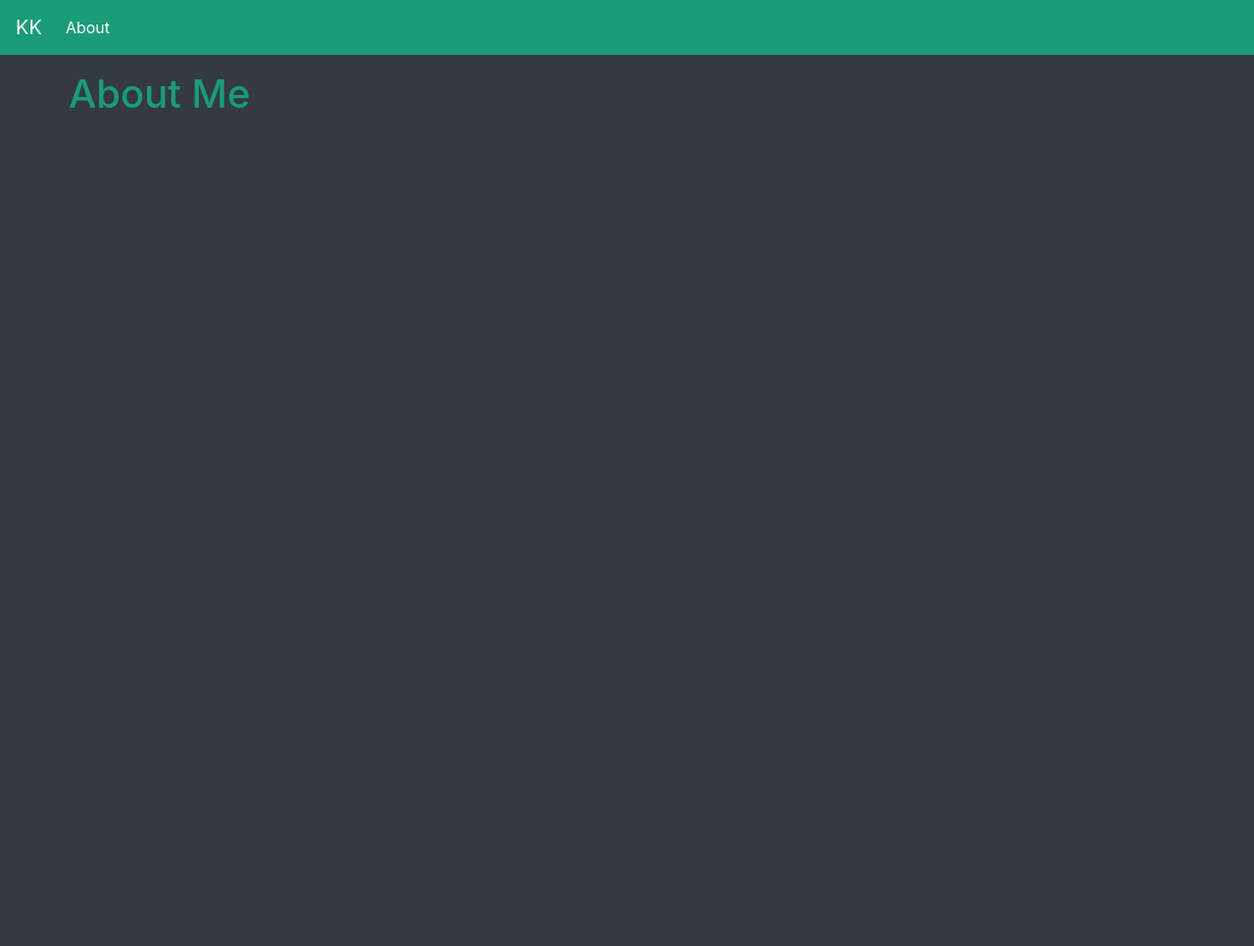
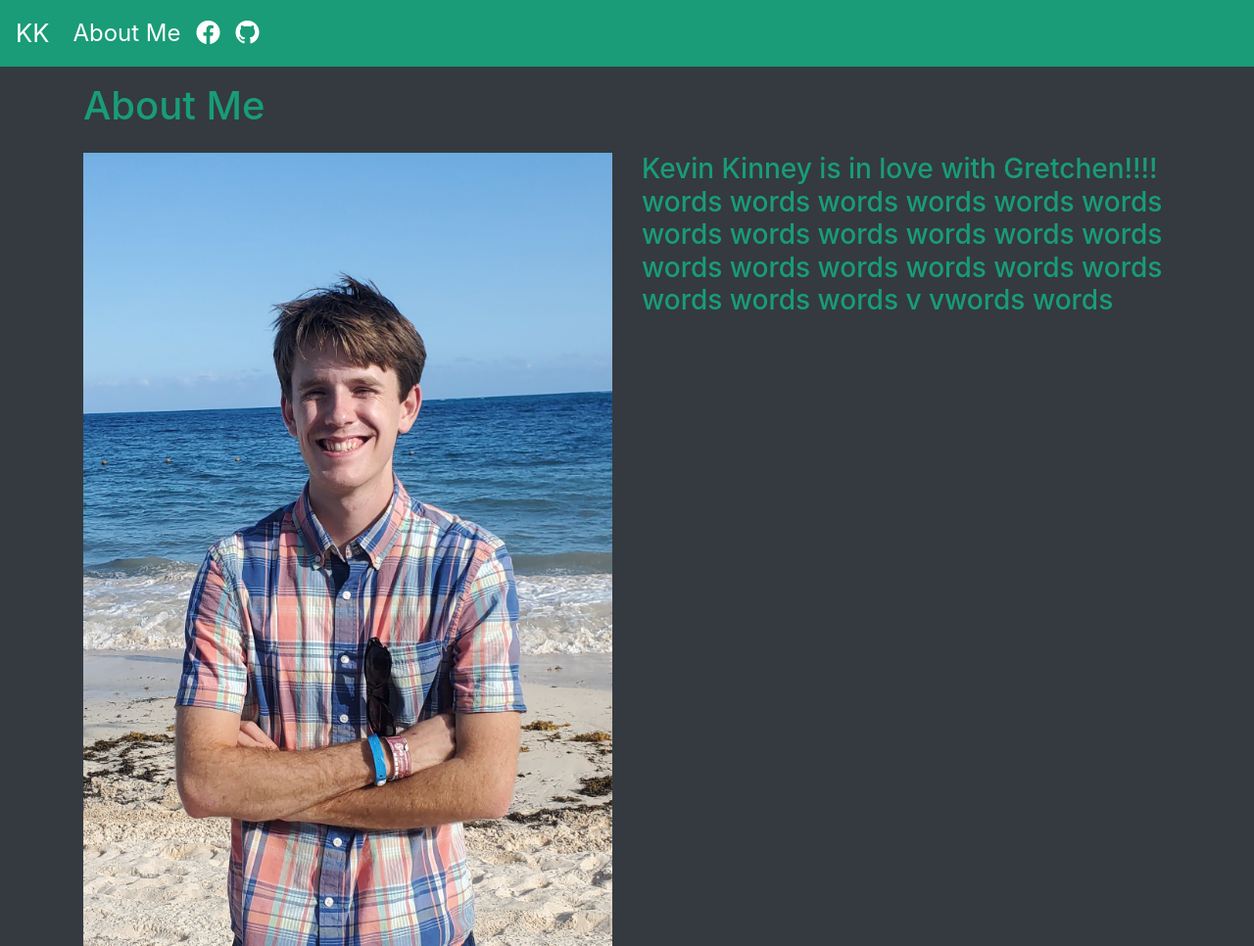
Before and after one commit to kmkinney/kmkinney.github.io, a plain HTML site: page pages/about.html in a window 1280 px wide. Shown: the whole page at 98% size. Before the commit the page ends 800 px from the top, so only its background shows below. Drawn offline with nearby package versions, Linux system fonts and the light colour scheme.

Commit message:
added picture

```diff
--- a/pages/about.html
+++ b/pages/about.html
@@ -11,16 +11,33 @@
 <body class="bg-dark">
 
     <!--navbar-->
-    <nav class="navbar navbar-expand navbar-dark bg-primary">
-        <a class="navbar-brand" href="../index.html">KK</a>
+    <nav class="navbar sticky-top navbar-expand navbar-dark bg-primary">
+        <a class="navbar-brand" style="font-size: 1.6em" href="../index.html">KK</a>
         <div class="navbar-nav">
-            <a class="nav-item nav-link active" href="pages/about.html">About</a>
+            <a class="nav-item nav-link active" style="font-size: 1.5em" href="#">About Me</a>
+            <a class="nav-item nav-link active" style="font-size: 1.5em" href="https://www.facebook.com"><i class="bi bi-facebook text-white"></i></a>
+            <a class="nav-item nav-link active" style="font-size: 1.5em" href="https://www.github.com/kmkinney"><i class="bi bi-github text-white"></i></a>
         </div>
     </nav>
 
     <div class="container">
-        <div class="row mt-3 mb-5">
-            <h1 class="text-primary">About Me</h1>
+        <div class="row mt-3 mb-3">
+            <div class="col">
+                <h1 class="text-primary">About Me</h1>
+            </div>
+        </div>
+        <div class="row">
+            <div class="col-md-6">
+                <img class="img-fluid" src="../assets/img/beach.jpg">
+            </div>
+            <div class="col-md-6">
+                <h3 class="text-primary">
+                    Kevin Kinney is in love with Gretchen!!!!
+                    words words words words words words words
+                    words words words words words words words
+                    words words words words words words words v vwords words
+                </h3>
+            </div>
         </div>
     </div>
 </body>
--- a/scss/main.scss
+++ b/scss/main.scss
@@ -3,3 +3,12 @@ $theme-colors: (
 );
 @import "bootstrap/bootstrap";
 @import url("https://cdn.jsdelivr.net/npm/bootstrap-icons@1.3.0/font/bootstrap-icons.css");
+
+//CUSTOM CSS
+.card-hover:hover{
+    opacity: 0.8;
+}
+
+.nav-item:hover{
+    opacity: 0.8;
+}
```
Also changed, not shown: index.html (+1 -1 lines), assets/img/beach.jpg (added), css/main.css, 1 other file.
